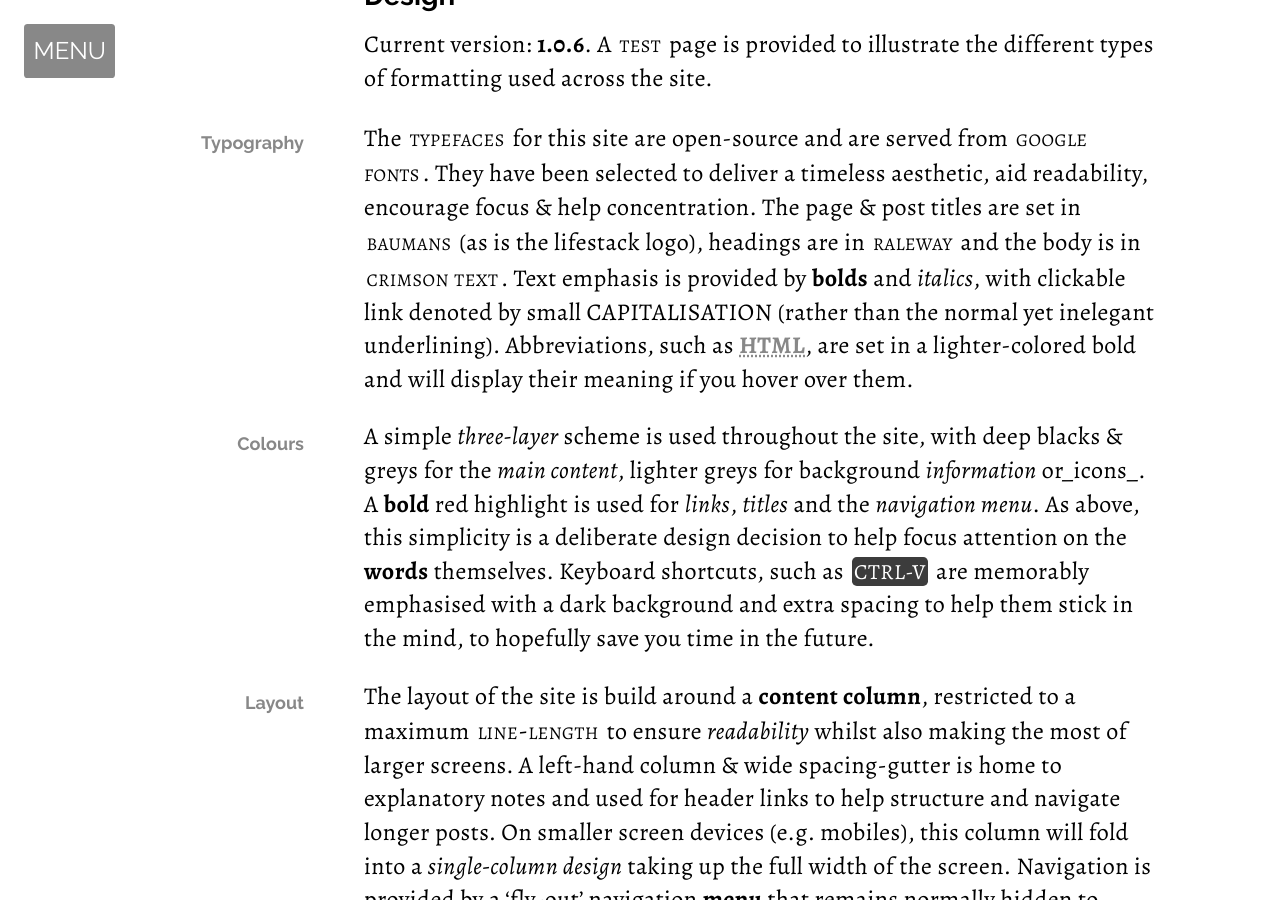
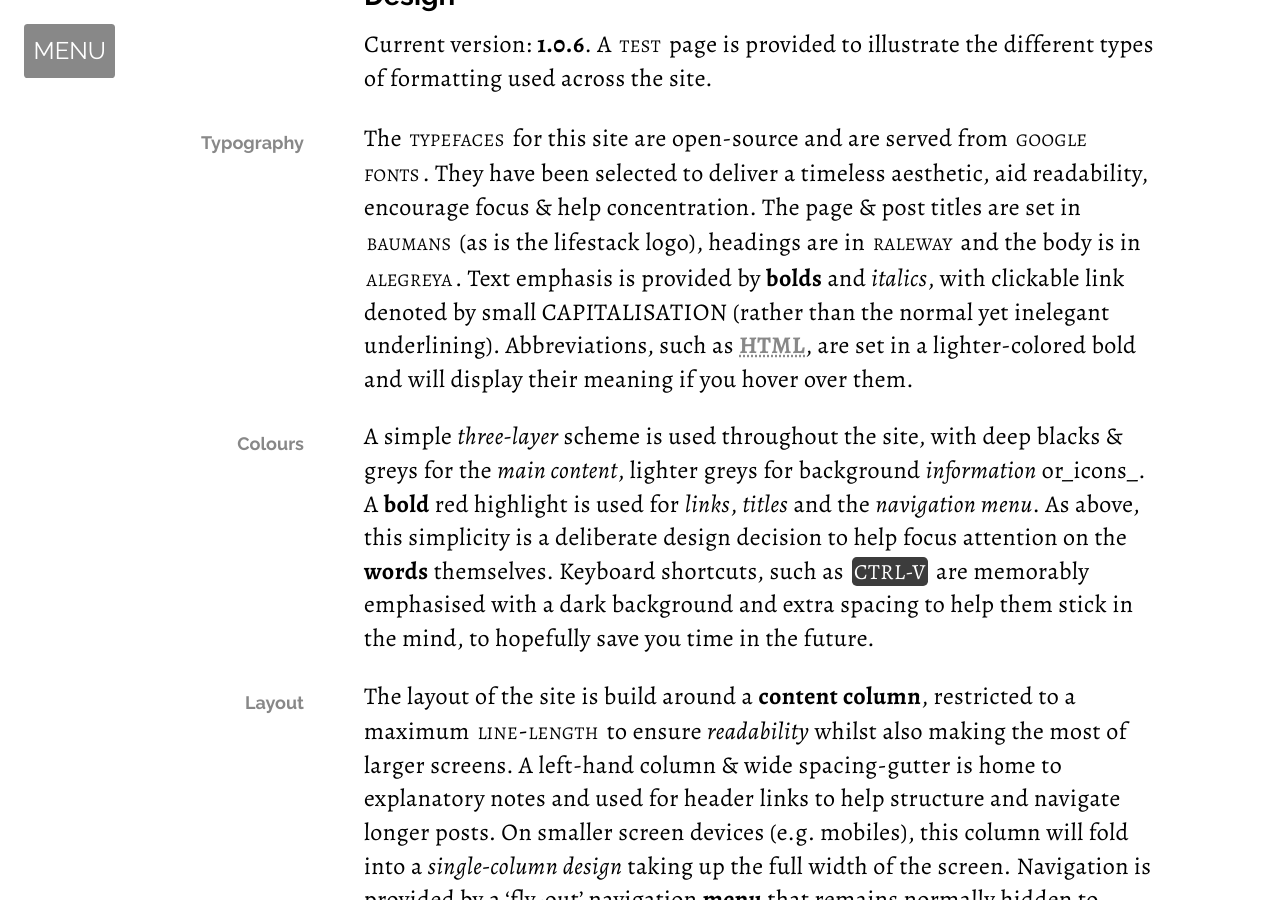
Before and after one commit to LifeStack-IO/lifestack-io.github.io, a Jekyll site: the page built from _pages/about.md, in a window 1280 px wide and 900 px high, scrolled down 2571 px. Built offline with Jekyll 4.4.1, drawn with Linux system fonts in a browser that asks for light colours; some web fonts are replaced.

Commit message:
Minor Typography Update

```diff
--- a/_pages/about.md
+++ b/_pages/about.md
@@ -39,7 +39,7 @@ Current version: __{{ site.version }}__. A [test]({{ site.baseurl }}test){:targe
 
 ###### Typography
 
-The [typefaces][6] for this site are open-source and are served from [Google Fonts][7]. They have been selected to deliver a timeless aesthetic, aid readability, encourage focus & help concentration. The page & post titles are set in [Baumans](https://fonts.google.com/specimen/Baumans) (as is the lifestack logo), headings are in [Raleway](https://fonts.google.com/specimen/Raleway) and the body is in [Crimson Text](https://fonts.google.com/specimen/Crimson+Text). Text emphasis is provided by __bolds__ and _italics_, with clickable link denoted by small CAPITALISATION (rather than the normal yet inelegant underlining). Abbreviations, such as HTML, are set in a lighter-colored bold and will display their meaning if you hover over them.
+The [typefaces][6] for this site are open-source and are served from [Google Fonts][7]. They have been selected to deliver a timeless aesthetic, aid readability, encourage focus & help concentration. The page & post titles are set in [Baumans](https://fonts.google.com/specimen/Baumans) (as is the lifestack logo), headings are in [Raleway](https://fonts.google.com/specimen/Raleway) and the body is in [Alegreya](https://fonts.google.com/specimen/Alegreya). Text emphasis is provided by __bolds__ and _italics_, with clickable link denoted by small CAPITALISATION (rather than the normal yet inelegant underlining). Abbreviations, such as HTML, are set in a lighter-colored bold and will display their meaning if you hover over them.
 
 ###### Colours
 
```
Also changed, not shown: _posts/2016-08-30-Markbooks.md (+1 -1 lines).
